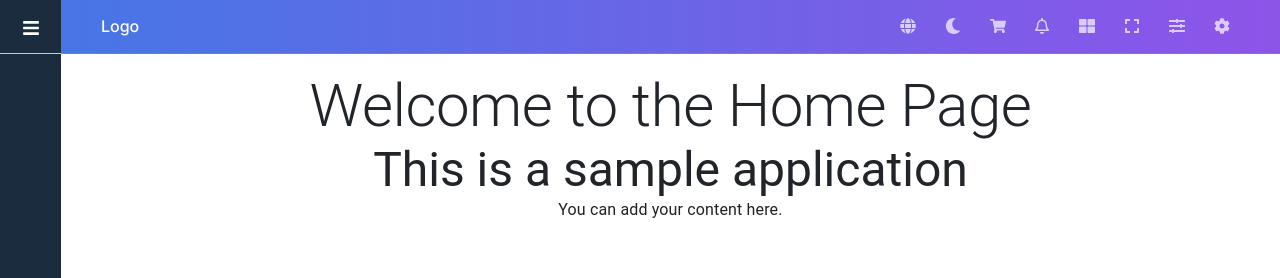
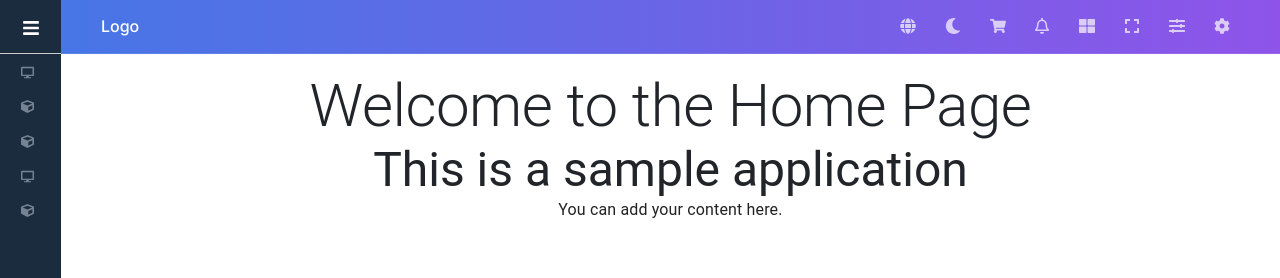
Before and after one commit to Sadityaa/React_POC, a React (Create React App) app: page / in a window 1280 px wide. Both pictures are taken after a click on the button 171 px from the left and 26 px from the top of the page. Shown: the top 278 px of the page. Built offline with nearby package versions, Linux system fonts and the light colour scheme.

Commit message:
siderbar

```diff
--- a/src/shared/Sidebar/sidebar.jsx
+++ b/src/shared/Sidebar/sidebar.jsx
@@ -92,7 +92,7 @@ const SidebarItem = ({ item, collapsed, level = 0 }) => {
 
   return (
     <li className={styles.sidebarItem}>
-      <div id="ul2"
+      {!collapsed  && <div id="ul2"
         className={styles.menuItem}
         // style={{ paddingLeft: `${level * 20 + 16}px` }}
         onClick={() => hasChildren && setOpen(!open)}
@@ -104,9 +104,18 @@ const SidebarItem = ({ item, collapsed, level = 0 }) => {
             {open ? <FaChevronDown size={12} /> : <FaChevronRight size={12} />}
           </span>
         )}
-      </div>
+      </div>}
+      {collapsed && <div id="ul2"
+        className={styles.menuItem}
+        style={{display:"flex",alignContent:'center',justifyContent:'center'}}
+        // onClick={() => hasChildren && !collapsed}
+      >
 
-      {hasChildren && open && (
+        <Link to={item?.route} className={styles.label} id="tetet"><span className={styles.icon} id="test" >{item.icon}</span></Link>
+
+      </div>}
+
+      {hasChildren && (open && !collapsed) &&(
         <ul className={styles.children} id="ul4">
           {item.children.map((child, idx) => (
             <SidebarItem
--- a/src/shared/Sidebar/sidebar.module.scss
+++ b/src/shared/Sidebar/sidebar.module.scss
@@ -56,6 +56,7 @@ $transition: all 0.3s ease;
   cursor: pointer;
   font-size: 18px;
 }
+
 
 .menuList {
   //ul
```
